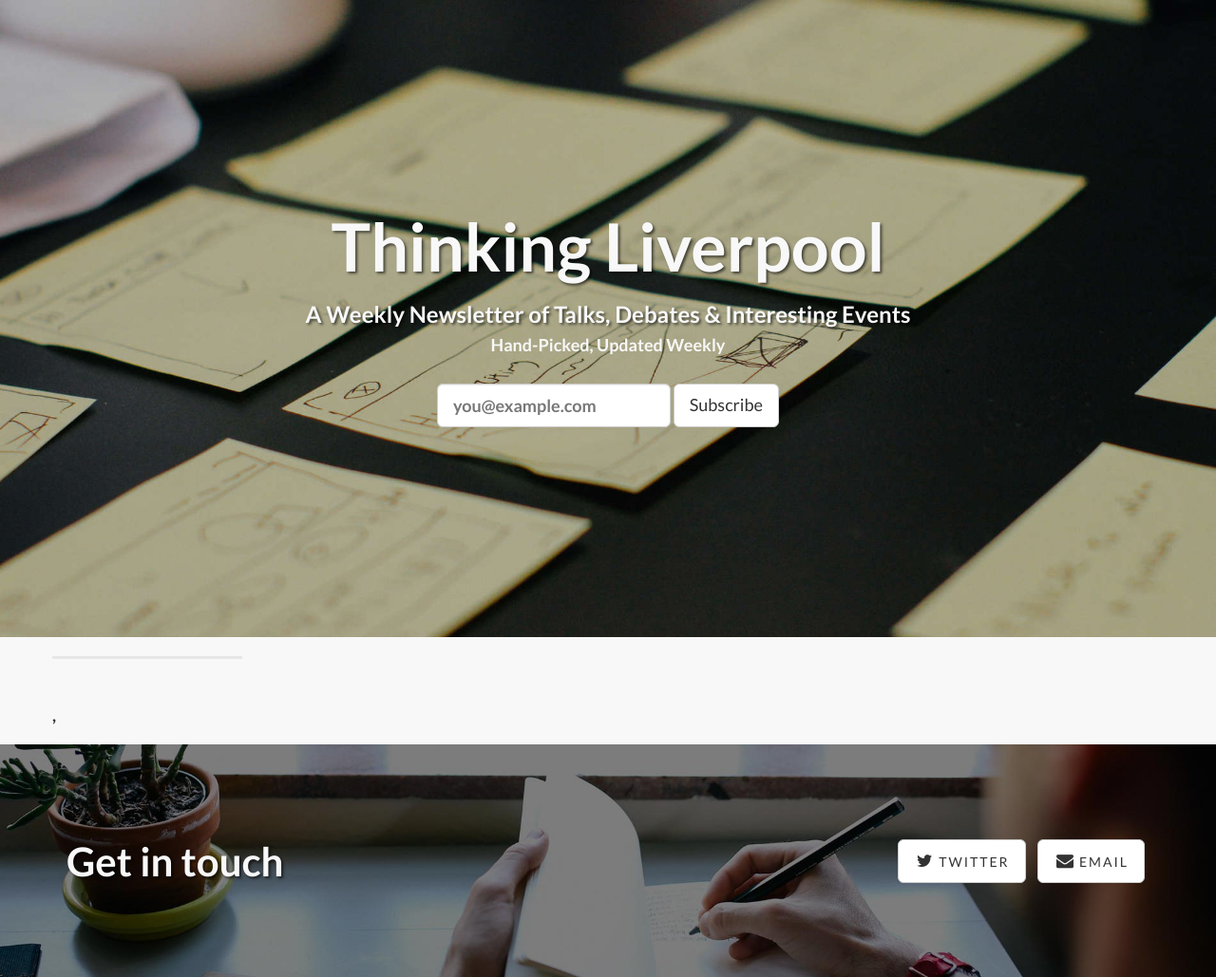
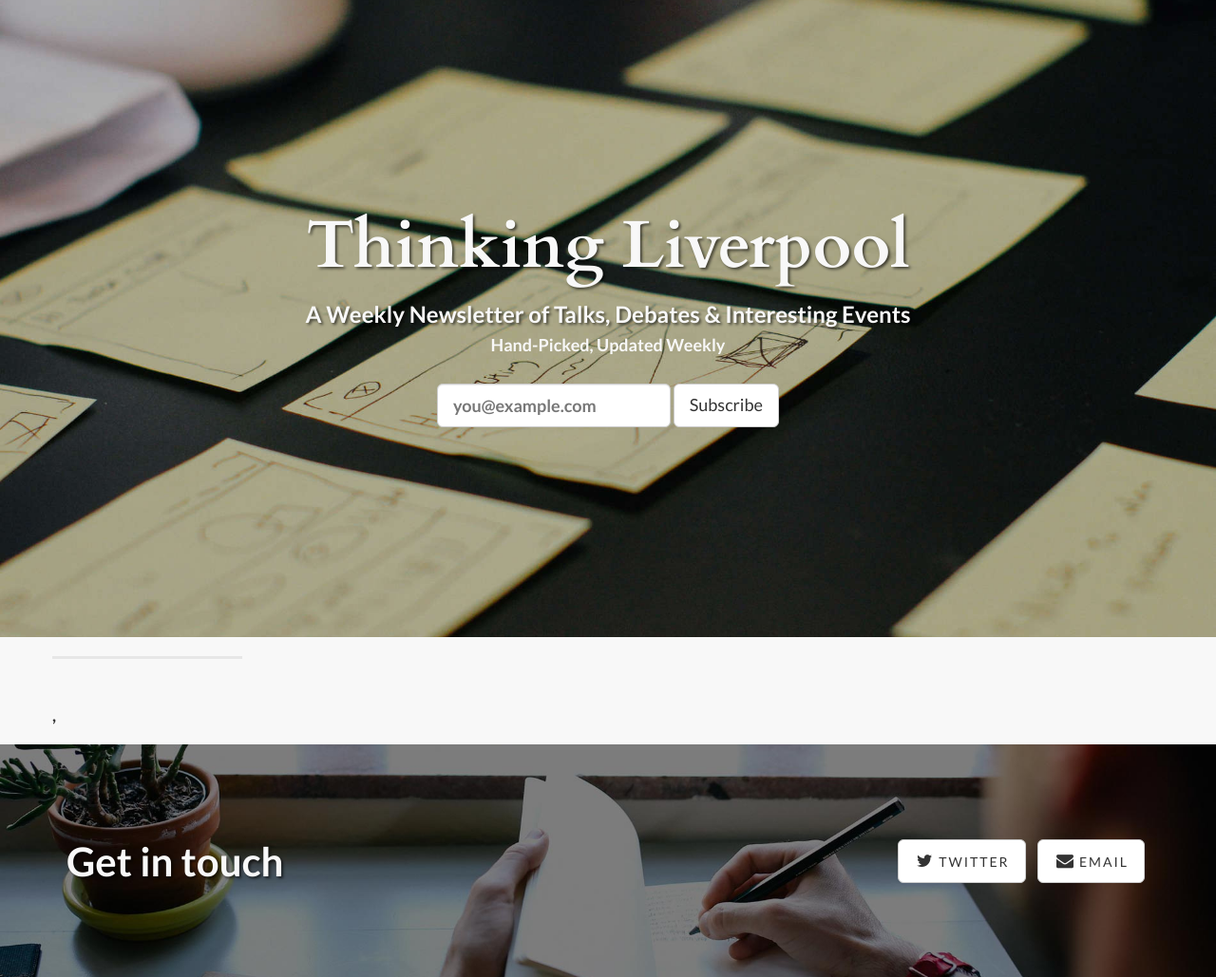
Before and after one commit to GreenDragonSoft/thinkingliverpool, a Django app: template thinkingweekly/apps/events/templates/events/event_detail.html in a window 1280 px wide. Shown: the top 1029 px of the page at 95% size. Run offline with Django 3.2, Linux system fonts and the light colour scheme; the template is opened without the code that fills it, so the values that code supplies are empty; parts of the project's set-up code (start-up, migrations or seed data) failed here and were passed over; some libraries are stand-ins or nearby versions.

Commit message:
Use "Cardo" for title and event title

```diff
--- a/thinkingweekly/static/css/landing-page.css
+++ b/thinkingweekly/static/css/landing-page.css
@@ -42,6 +42,7 @@
 }
 
 .intro-message > h1 {
+    font-family: "Cardo", serif;
     margin: 0;
     text-shadow: 2px 2px 3px rgba(0,0,0,0.6);
     font-size: 5em;
@@ -95,6 +96,11 @@
 .content-section-a {
     padding: 0;
     background-color: #f8f8f8;
+}
+
+.content-section-a h2 {
+    font-family: "Cardo", serif;
+    font-size: 36px;
 }
 
 .content-section-b {
--- a/thinkingweekly/templates/thinkingweekly/base.html
+++ b/thinkingweekly/templates/thinkingweekly/base.html
@@ -22,6 +22,7 @@
     <!-- Custom Fonts -->
     <link href="{% static "css/font-awesome.min.css" %}" rel="stylesheet" type="text/css">
     <link href="http://fonts.googleapis.com/css?family=Lato:300,400,700,300italic,400italic,700italic" rel="stylesheet" type="text/css">
+    <link href="http://fonts.googleapis.com/css?family=Cardo:700" rel="stylesheet" type="text/css">
 
     <!-- HTML5 Shim and Respond.js IE8 support of HTML5 elements and media queries -->
     <!-- WARNING: Respond.js doesn't work if you view the page via file:// -->
```
